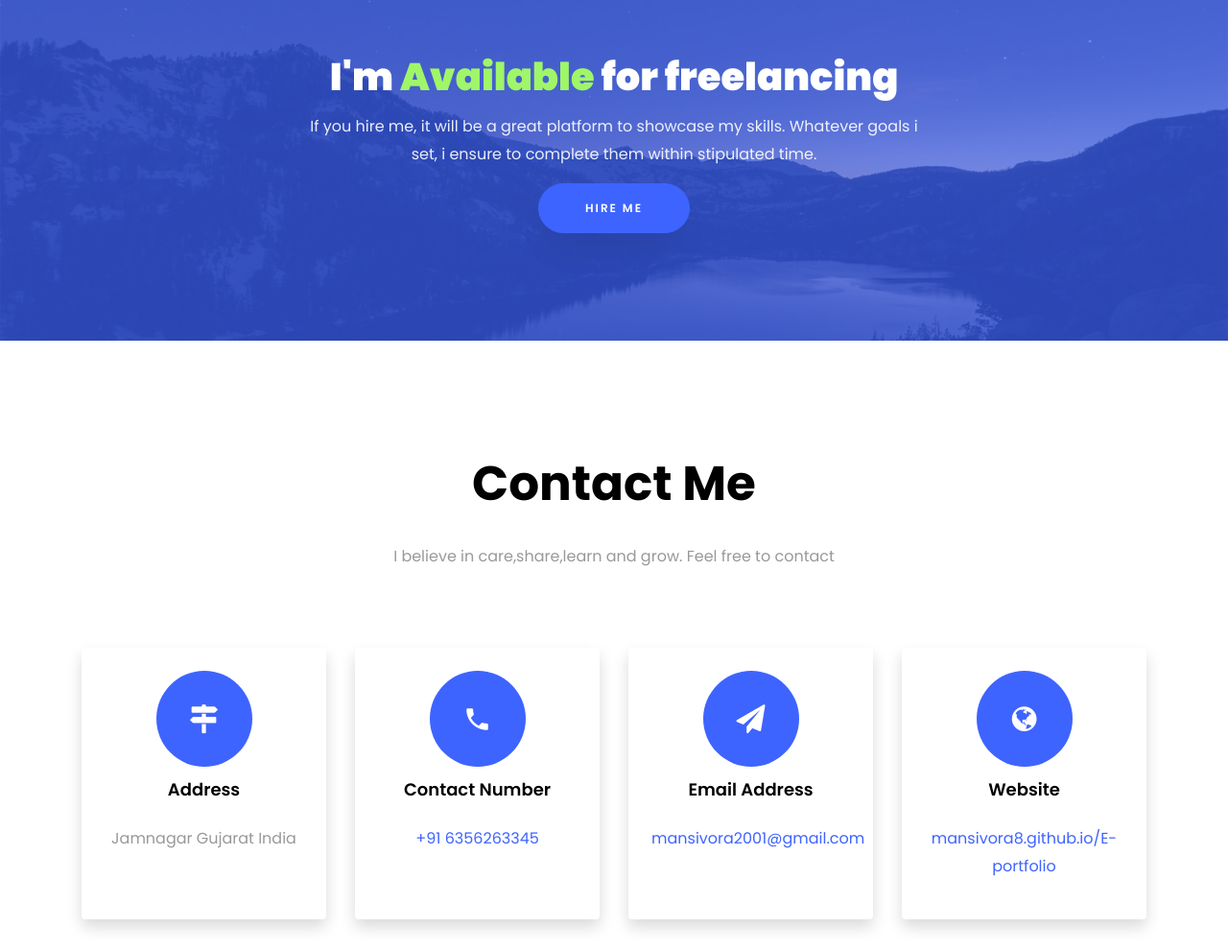
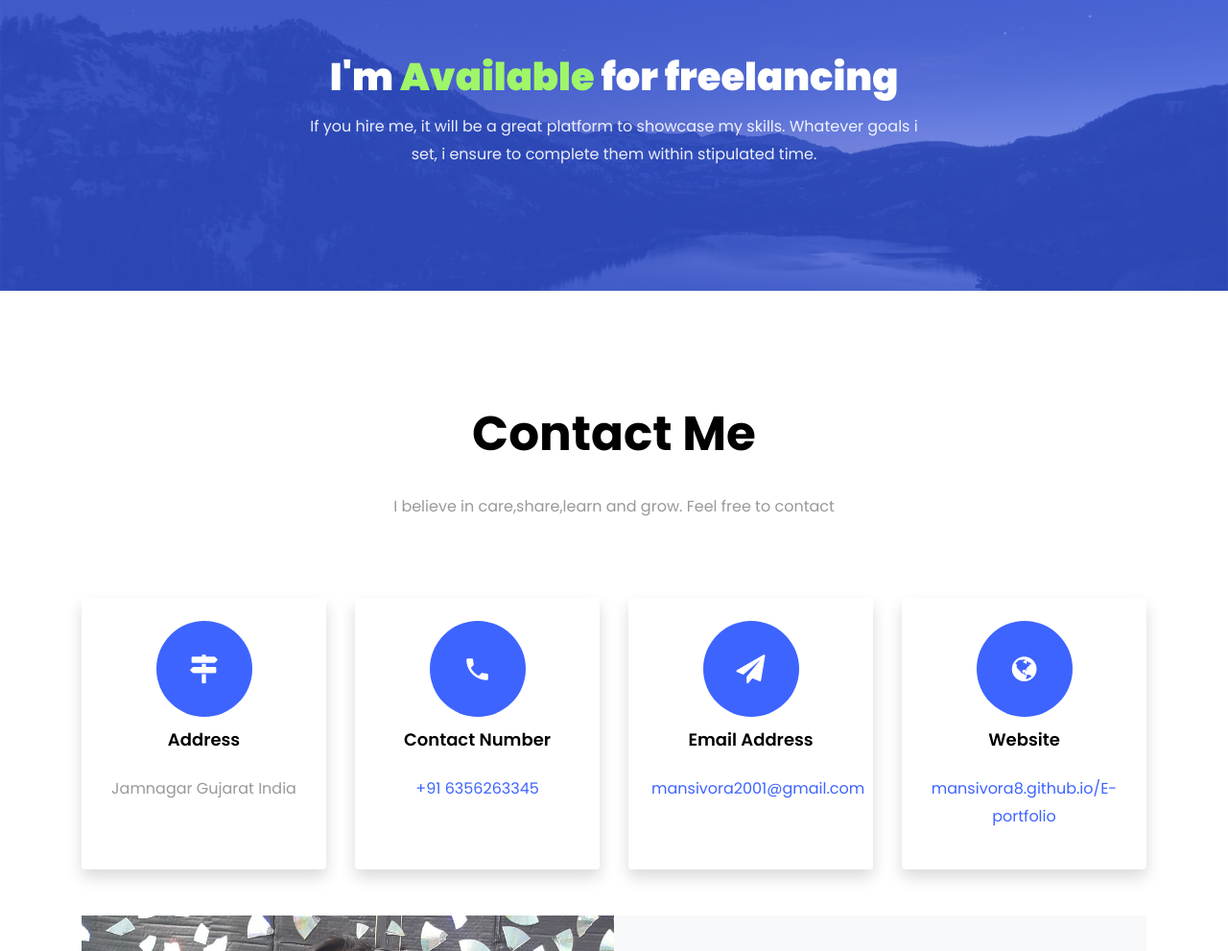
Before and after one commit to mansivora8/E-portfolio, a plain HTML site: page index.html in a window 1280 px wide. Shown: the part 5832-6823 px from the top of the page at 96% size. Drawn offline with nearby package versions, Linux system fonts and the light colour scheme; files whose address does not match are found by name.

Commit message:
Update index.html

```diff
--- a/index.html
+++ b/index.html
@@ -450,7 +450,6 @@
 					<div class="col-md-7 ftco-animate text-center">
 						<h2>I'm <span>Available</span> for freelancing</h2>
 						<p>If you hire me, it will be a great platform to showcase my skills. Whatever goals i set, i ensure to complete them within stipulated time.</p>
-						<p class="mb-0"><a href="#" class="btn btn-primary py-3 px-5">Hire me</a></p>
 					</div>
 				</div>
 			</div>
```
